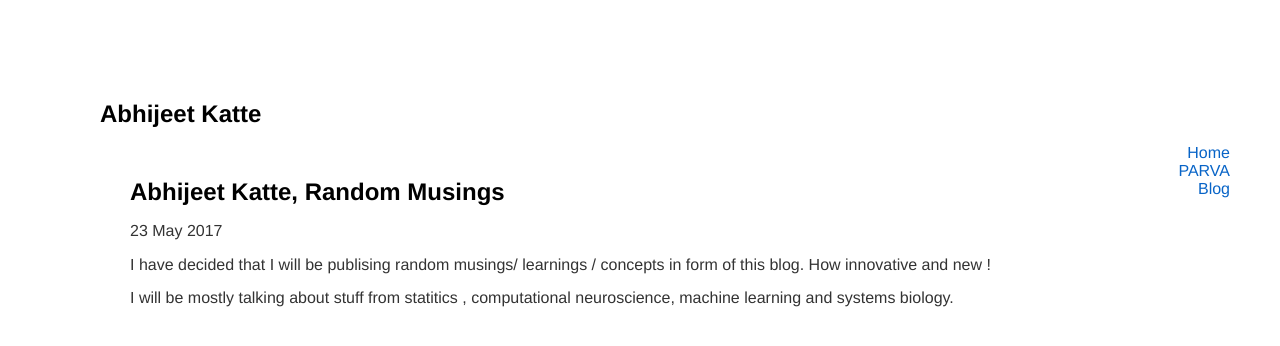
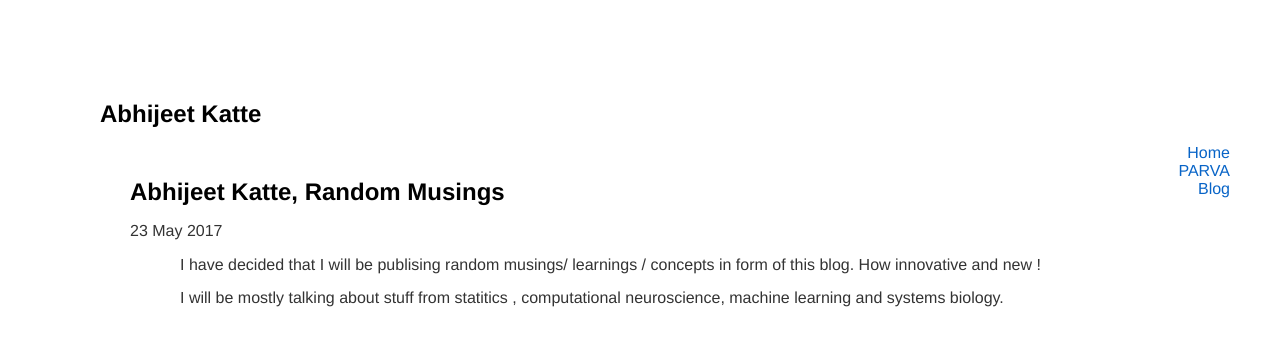
Before and after one commit to AbhiK24/abhik24.github.io, a Jekyll site: the page built from _posts/2017-05-23-Abhijeet-Katte-publishing-random-musings.md, in a window 1280 px wide. Shown: the top 346 px of the page. Built offline with Jekyll 4.4.1, drawn with Linux system fonts in a browser that asks for light colours; comment, search, counter and statistics services are not loaded.

Commit message:
Update main.css

```diff
--- a/css/main.css
+++ b/css/main.css
@@ -68,6 +68,12 @@ margin-left: 30px;
 margin-right: 30px;
 }
 
+.post{
+margin-left: 50px;
+margin-right: 50px;
+
+}
+
 .vertical-menu {
   float: right;
   padding; 0;
```
